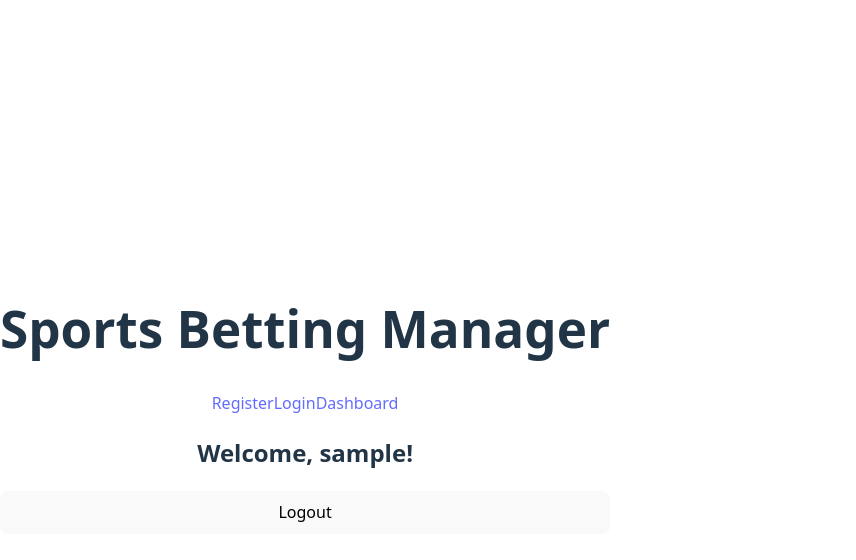
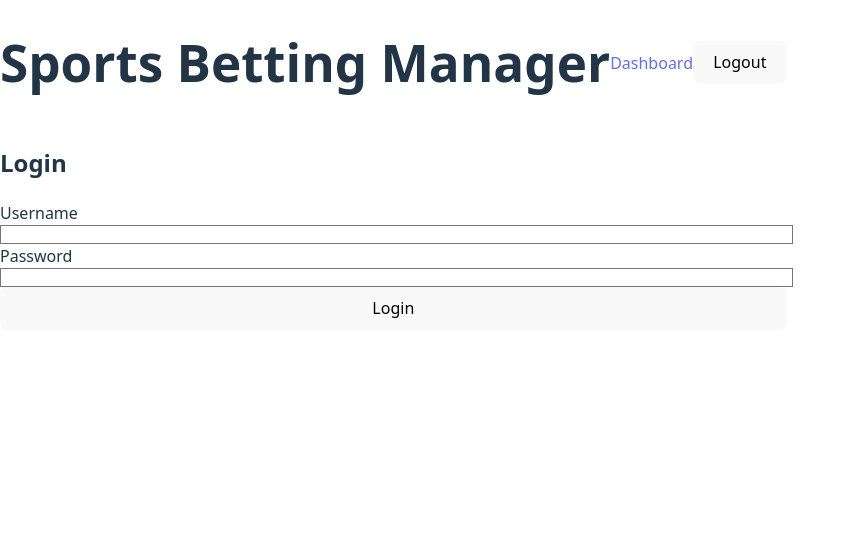
Before and after one commit to grzechuhehe/BettingManager, a React (Vite) app in the folder SportsBettingManagerApp/frontend/: page /dashboard in a window 1280 px wide. Before the commit this address led to /dashboard. Shown: the top 560 px of the page, without its empty margins (0-856 px from the left). Built offline with nearby package versions, Linux system fonts and the light colour scheme; sample sign-in values are in the browser's storage.

Commit message:
fixes for login and register

```diff
--- a/SportsBettingManagerApp/frontend/src/App.jsx
+++ b/SportsBettingManagerApp/frontend/src/App.jsx
@@ -1,33 +1,80 @@
 import React from 'react';
-import { Routes, Route, Link } from 'react-router-dom';
+import { Routes, Route, Link, Navigate, useLocation } from 'react-router-dom';
 import Register from './components/Register';
 import Login from './components/Login';
 import Dashboard from './components/Dashboard';
-import { AuthProvider } from './context/AuthContext';
+import { AuthProvider, useAuth } from './context/AuthContext';
 
-function App() {
+// Komponent do ochrony ścieżek
+const ProtectedRoute = ({ children }) => {
+  const { isAuthenticated } = useAuth();
+  const location = useLocation();
+
+  if (!isAuthenticated) {
+    // Przekieruj na stronę logowania, zapamiętując, skąd przyszedł użytkownik
+    return <Navigate to="/login" state={{ from: location }} replace />;
+  }
+
+  return children;
+};
+
+// Komponent nawigacji, który zmienia się w zależności od stanu logowania
+const Navigation = () => {
+  const { isAuthenticated, logout } = useAuth();
+
   return (
-    <div className="min-h-screen bg-gray-100 flex flex-col items-center justify-center p-4">
-      <header className="w-full max-w-md bg-white shadow-md rounded-lg p-6 mb-6 text-center">
-        <h1 className="text-3xl font-bold text-gray-800 mb-4">Sports Betting Manager</h1>
     <nav className="space-x-4">
+      {isAuthenticated ? (
+        <>
+          <Link to="/dashboard" className="text-blue-500 hover:text-blue-700">Dashboard</Link>
+          <button onClick={logout} className="text-blue-500 hover:text-blue-700">Logout</button>
+        </>
+      ) : (
+        <>
           <Link to="/register" className="text-blue-500 hover:text-blue-700">Register</Link>
           <Link to="/login" className="text-blue-500 hover:text-blue-700">Login</Link>
-          <Link to="/dashboard" className="text-blue-500 hover:text-blue-700">Dashboard</Link>
+        </>
+      )}
     </nav>
+  );
+};
+
+// Główny layout aplikacji
+const AppLayout = () => {
+  return (
+    <div className="min-h-screen bg-gray-100 flex flex-col items-center p-4">
+      <header className="w-full max-w-4xl bg-white shadow-md rounded-lg p-6 mb-6">
+        <div className="flex justify-between items-center">
+          <h1 className="text-3xl font-bold text-gray-800">Sports Betting Manager</h1>
+          <Navigation />
+        </div>
       </header>
-      <main className="w-full max-w-md bg-white shadow-md rounded-lg p-6">
-        <AuthProvider>
+      <main className="w-full max-w-4xl bg-white shadow-md rounded-lg p-6">
         <Routes>
           <Route path="/register" element={<Register />} />
           <Route path="/login" element={<Login />} />
-            <Route path="/dashboard" element={<Dashboard />} />
-            <Route path="/" element={<Login />} />
+          <Route
+            path="/dashboard"
+            element={
+              <ProtectedRoute>
+                <Dashboard />
+              </ProtectedRoute>
+            }
+          />
+          <Route path="*" element={<Navigate to="/dashboard" />} />
         </Routes>
-        </AuthProvider>
       </main>
     </div>
   );
 }
 
+// Główny komponent App, który dostarcza kontekst autoryzacji
+function App() {
+  return (
+    <AuthProvider>
+      <AppLayout />
+    </AuthProvider>
+  );
+}
+
 export default App;
--- a/SportsBettingManagerApp/frontend/src/components/Login.jsx
+++ b/SportsBettingManagerApp/frontend/src/components/Login.jsx
@@ -1,5 +1,5 @@
 import React, { useState } from 'react';
-import API from '../api';
+import { login as apiLogin } from '../api';
 import { useAuth } from '../context/AuthContext';
 
 const Login = () => {
@@ -15,7 +15,7 @@ const Login = () => {
         setMessage('');
 
         try {
-            const response = await API.post('/auth/signin', {
+            const response = await apiLogin({
                 username,
                 password
             });
--- a/SportsBettingManagerApp/frontend/src/components/Register.jsx
+++ b/SportsBettingManagerApp/frontend/src/components/Register.jsx
@@ -1,5 +1,5 @@
 import React, { useState } from 'react';
-import API from '../api';
+import { register as apiRegister } from '../api';
 import { useNavigate } from 'react-router-dom';
 
 const Register = () => {
@@ -16,7 +16,7 @@ const Register = () => {
         setMessage('');
 
         try {
-            const response = await API.post('/auth/signup', {
+            const response = await apiRegister({
                 username,
                 email,
                 password
```
Lines whose indentation alone changed are shown as unchanged.
